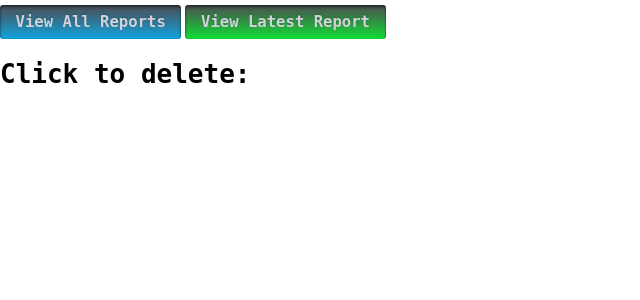
After one commit to JamalZeynalov/allure_docker_service_ui, a Django app: template templates/service_ui/delete_reports.html in a window 1280 px wide. The commit adds this page. Shown: the top 300 px of the page, without its empty margins (0-640 px from the left). Run offline with Django 3.2, Linux system fonts and the light colour scheme; the template is opened without the code that fills it, so the values that code supplies are empty.

Commit message:
Delete project functionality is added

```diff
--- a/allure_docker_service_ui/asgi.py
+++ b/allure_docker_service_ui/asgi.py
@@ -11,6 +11,6 @@ import os
 
 from django.core.asgi import get_asgi_application
 
-os.environ.setdefault('DJANGO_SETTINGS_MODULE', 'allure_docker_service_ui.settings')
+os.environ.setdefault("DJANGO_SETTINGS_MODULE", "allure_docker_service_ui.settings")
 
 application = get_asgi_application()
--- a/allure_docker_service_ui/urls.py
+++ b/allure_docker_service_ui/urls.py
@@ -16,6 +16,4 @@ Including another URLconf
 from django.contrib import admin
 from django.urls import path, include
 
-urlpatterns = [
-    path('', include('service_ui.urls'))
-]
+urlpatterns = [path("", include("service_ui.urls"))]
--- a/allure_docker_service_ui/wsgi.py
+++ b/allure_docker_service_ui/wsgi.py
@@ -11,6 +11,6 @@ import os
 
 from django.core.wsgi import get_wsgi_application
 
-os.environ.setdefault('DJANGO_SETTINGS_MODULE', 'allure_docker_service_ui.settings')
+os.environ.setdefault("DJANGO_SETTINGS_MODULE", "allure_docker_service_ui.settings")
 
 application = get_wsgi_application()
--- a/docs/send_allure_results.py
+++ b/docs/send_allure_results.py
@@ -82,9 +82,11 @@ def send_results(service_url: str, results_directory, project_id: str = None) ->
 
 # Send results:
 try:
-    docker_allure_service_url = 'http://localhost:5050'
+    docker_allure_service_url = "http://localhost:5050"
 
-    results_dir = rf'{os.path.dirname(os.path.realpath(__file__))}\target\allure-results'
+    results_dir = (
+        rf"{os.path.dirname(os.path.realpath(__file__))}\target\allure-results"
+    )
 
     # Send allure results with project_id in date format "yyyy-mm-dd":
     send_results(docker_allure_service_url, results_dir)
--- a/manage.py
+++ b/manage.py
@@ -5,7 +5,7 @@ import sys
 
 
 def main():
-    os.environ.setdefault('DJANGO_SETTINGS_MODULE', 'allure_docker_service_ui.settings')
+    os.environ.setdefault("DJANGO_SETTINGS_MODULE", "allure_docker_service_ui.settings")
     try:
         from django.core.management import execute_from_command_line
     except ImportError as exc:
@@ -17,5 +17,5 @@ def main():
     execute_from_command_line(sys.argv)
 
 
-if __name__ == '__main__':
+if __name__ == "__main__":
     main()
--- a/service_ui/apps.py
+++ b/service_ui/apps.py
@@ -2,4 +2,4 @@ from django.apps import AppConfig
 
 
 class ServiceUiConfig(AppConfig):
-    name = 'service_ui'
+    name = "service_ui"
--- /dev/null
+++ b/service_ui/static/main.js
@@ -0,0 +1,16 @@
+function delProject(project_id) {
+    let r = confirm("Are you sure you want to delete \'" + project_id + "\' report?");
+    if (r) {
+        let xhr = new XMLHttpRequest();
+
+        xhr.open('GET', '/delete/' + project_id, false);
+        xhr.send();
+
+        if (xhr.status !== 200) {
+            alert(xhr.status + ': ' + xhr.statusText);
+        } else {
+            alert("Report \'" + project_id + "\' has been successfully removed.");
+            document.location.reload();
+        }
+    }
+}
--- a/service_ui/static/navigation.css
+++ b/service_ui/static/navigation.css
@@ -1,3 +1,7 @@
+h1 {
+    font-family: monospace;
+}
+
 a {
     top: 5px;
     position: relative;
@@ -60,6 +64,14 @@ a#history {
     0 1px 1px rgba(255, 255, 255, .1);
 }
 
+a.delete {
+    top: 5px;
+    background: linear-gradient(rgb(76, 77, 82), rgb(255, 0, 0)) rgb(82, 76, 76);
+    box-shadow: 0 0 1px rgba(0, 0, 0, .5) inset,
+    0 2px 3px rgba(0, 0, 0, .5) inset,
+    0 1px 1px rgba(255, 255, 255, .1);
+}
+
 html, body {
     overflow: hidden;
 }
--- a/service_ui/urls.py
+++ b/service_ui/urls.py
@@ -17,10 +17,12 @@ from django.urls import path
 
 from . import views
 
-app_name = 'service_ui'
+app_name = "service_ui"
 urlpatterns = [
-    path('', views.home, name='home'),
-    path('daily/<slug:report_date>/', views.daily, name='daily-reports'),
-    path('reports/', views.all_reports, name='all-reports'),
-    path('history/', views.history, name='history'),
+    path("", views.home, name="home"),
+    path("daily/<slug:report_date>/", views.daily, name="daily-reports"),
+    path("reports/", views.all_reports, name="all-reports"),
+    path("history/", views.history, name="history"),
+    path("delete/", views.delete_reports, name="delete-reports"),
+    path("delete/<slug:report_date>/", views.delete_report, name="delete-report"),
 ]
--- a/templates/service_ui/all_reports.html
+++ b/templates/service_ui/all_reports.html
@@ -3,8 +3,9 @@
 {% block title %}All Reports{% endblock %}
 
 {% block navigation %}
-    <a id="history" href="{% url 'service_ui:history' %}"> History  </a>
-    <a id="latest" href="{% url 'service_ui:home' %}"> Latest </a><br>
+    <a id="history" href="{% url 'service_ui:history' %}"> View History </a>
+    <a class="delete" href="{% url 'service_ui:delete-reports' %}"> Delete Report </a>
+    <a id="latest" href="{% url 'service_ui:home' %}"> View Latest Report </a><br>
     {% for project in projects %}
         <a href="{% url 'service_ui:daily-reports' project %}"
            {% if project in request.path %}class="active"{% endif %}>{{ project }}</a>
--- a/templates/service_ui/base.html
+++ b/templates/service_ui/base.html
@@ -5,6 +5,8 @@
     <title>{% block title %} Base Title {% endblock %}</title>
 
     {% load static %}
+    <script src="{% static 'main.js' %}"></script>
+
     <link rel="shortcut icon" type="image/x-icon" href="{% static 'favicon.ico' %}">
     <link rel="stylesheet" type="text/css" href="{% static 'navigation.css' %}"/>
 </head>
--- /dev/null
+++ b/templates/service_ui/delete_reports.html
@@ -0,0 +1,13 @@
+{% extends 'service_ui/base.html' %}
+
+{% block title %}All Reports{% endblock %}
+
+{% block navigation %}
+    {% load static %}
+    <a id="all-reports" href="{% url 'service_ui:all-reports' %}"> View All Reports </a>
+    <a id="latest" href="{% url 'service_ui:home' %}"> View Latest Report </a><br>
+    <h1>Click to delete:</h1>
+    {% for project in projects %}
+        <a class="delete" onclick=delProject("{{ project }}")>{{ project }}</a>
+    {% endfor %}
+{% endblock %}
--- a/templates/service_ui/trend_graph.html
+++ b/templates/service_ui/trend_graph.html
@@ -4,7 +4,7 @@
 
 {% block navigation %}
     <a id="all-reports" href="{% url 'service_ui:all-reports' %}"> All Reports </a>
-    <a id="latest" href="{% url 'service_ui:home' %}"> Latest </a>
+    <a id="latest" href="{% url 'service_ui:home' %}"> View Latest Report </a><br>
 {% endblock %}
 
 {% block report %}
```
Also changed, not shown: allure_docker_service_ui/settings.py (+40 -46 lines), service_ui/logic/allure_service_app.py (+12 -1 lines), service_ui/views.py (+39 -7 lines).
